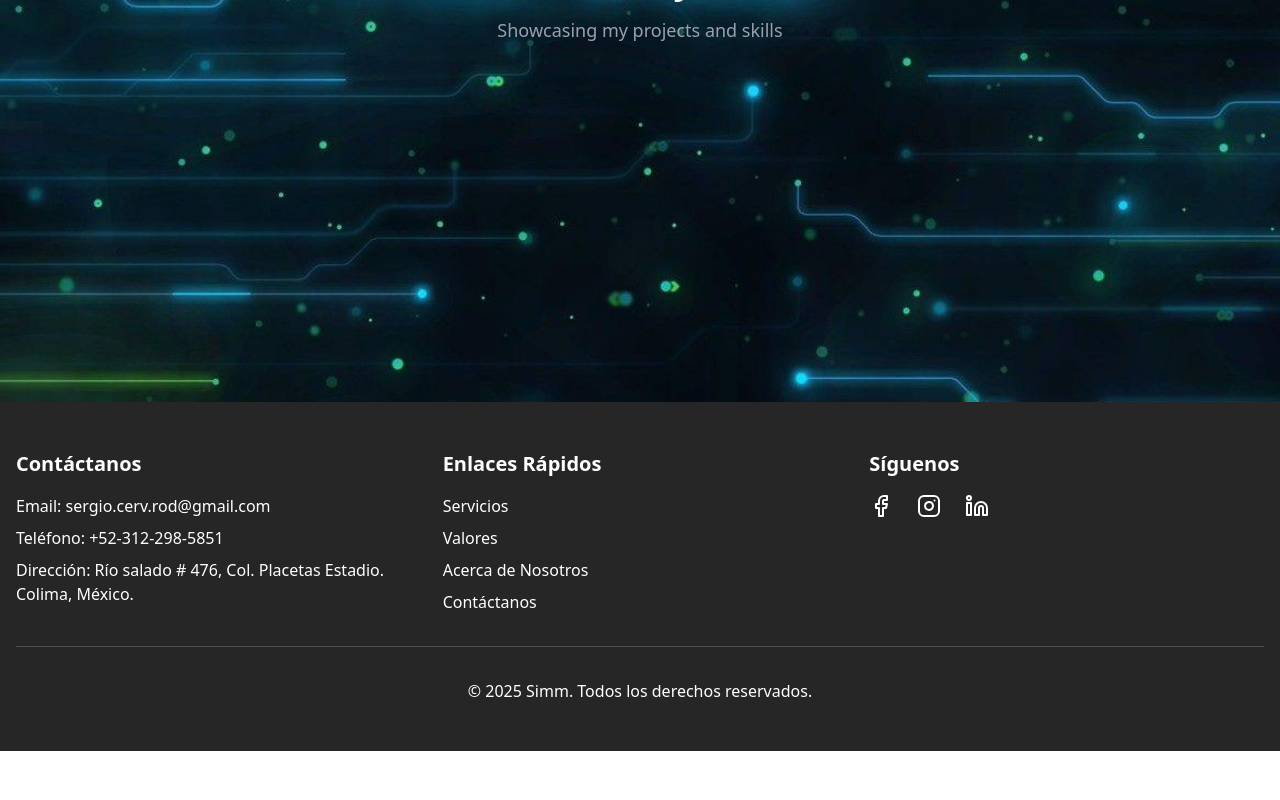
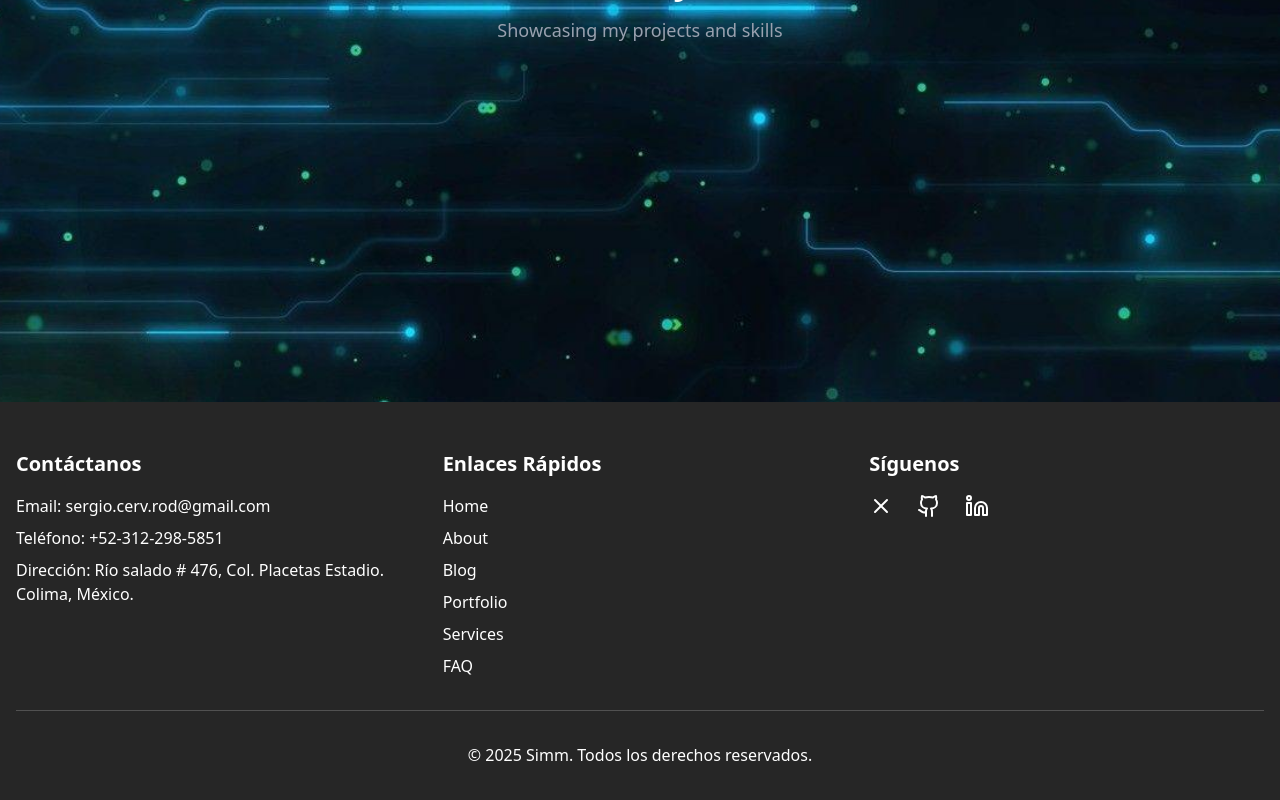
Before and after one commit to Zappaware/portfolio-zappaware, a Next.js app: page / in a window 1280 px wide. Shown: the part 398-1198 px from the top of the page. Before the commit the page ends 1149 px from the top, so only its background shows below. Built offline with nearby package versions, Linux system fonts and the light colour scheme.

Commit message:
Add changes to the Footer in the li parts and to the header in the modal

```diff
--- a/src/components/Footer.tsx
+++ b/src/components/Footer.tsx
@@ -1,4 +1,4 @@
-import { Facebook, Instagram, Linkedin } from "lucide-react";
+import { X, Github, Linkedin } from "lucide-react";
 
 export default function Footer() {
 	return (
@@ -29,35 +29,45 @@ export default function Footer() {
 						</h3>
 						<ul className="space-y-2">
 							<li>
-								<a
-									href="/servicios"
-									className="text-sm sm:text-base hover:underline"
-								>
-									Servicios
+								<a href="/" className="text-sm sm:text-base hover:underline">
+									Home
 								</a>
 							</li>
 							<li>
 								<a
-									href="/valores"
+									href="/about"
 									className="text-sm sm:text-base hover:underline"
 								>
-									Valores
+									About
 								</a>
 							</li>
 							<li>
 								<a
-									href="/acerca"
+									href="/blog"
 									className="text-sm sm:text-base hover:underline"
 								>
-									Acerca de Nosotros
+									Blog
 								</a>
 							</li>
 							<li>
 								<a
-									href="/contactanos"
+									href="/portfolio"
 									className="text-sm sm:text-base hover:underline"
 								>
-									Contáctanos
+									Portfolio
+								</a>
+							</li>
+							<li>
+								<a
+									href="/services"
+									className="text-sm sm:text-base hover:underline"
+								>
+									Services
+								</a>
+							</li>
+							<li>
+								<a href="/faq" className="text-sm sm:text-base hover:underline">
+									FAQ
 								</a>
 							</li>
 						</ul>
@@ -70,17 +80,25 @@ export default function Footer() {
 						</h3>
 						<div className="flex justify-center sm:justify-start space-x-6">
 							<a
-								href="https://www.facebook.com/profile.php?id=100095020308411"
+								href="https://x.com/zappa32"
 								target="_blank"
 								rel="noopener noreferrer"
 								className="hover:opacity-80 transition-opacity"
 							>
-								<Facebook className="w-6 h-6" />
+								<X className="w-6 h-6" />
 							</a>
-							<a href="#" className="hover:opacity-80 transition-opacity">
-								<Instagram className="w-6 h-6" />
+							<a
+								href="https://www.github.com/Zappaware"
+								className="hover:opacity-80 transition-opacity"
+							>
+								<Github className="w-6 h-6" />
 							</a>
-							<a href="#" className="hover:opacity-80 transition-opacity">
+							<a
+								href="https://www.linkedin.com/in/sergio-cerv-rod"
+								target="_blank"
+								rel="noopener noreferrer"
+								className="hover:opacity-80 transition-opacity"
+							>
 								<Linkedin className="w-6 h-6" />
 							</a>
 						</div>
--- a/src/components/Header.tsx
+++ b/src/components/Header.tsx
@@ -180,7 +180,7 @@ export default function Header() {
 
 				{/* Modal */}
 				{isModalOpen && (
-					<div className="fixed inset-0 flex items-center justify-center bg-black bg-opacity-50 z-50">
+					<div className="fixed inset-0 flex items-center justify-center bg-black bg-opacity-50 z-50 bg-[url(/tron.jpg)]">
 						<div className="bg-white p-6 rounded shadow-lg">
 							<h2 className="text-xl font-bold mb-4">Consulta gratis</h2>
 							<p>¡Contáctanos para una consulta gratuita!</p>
```
